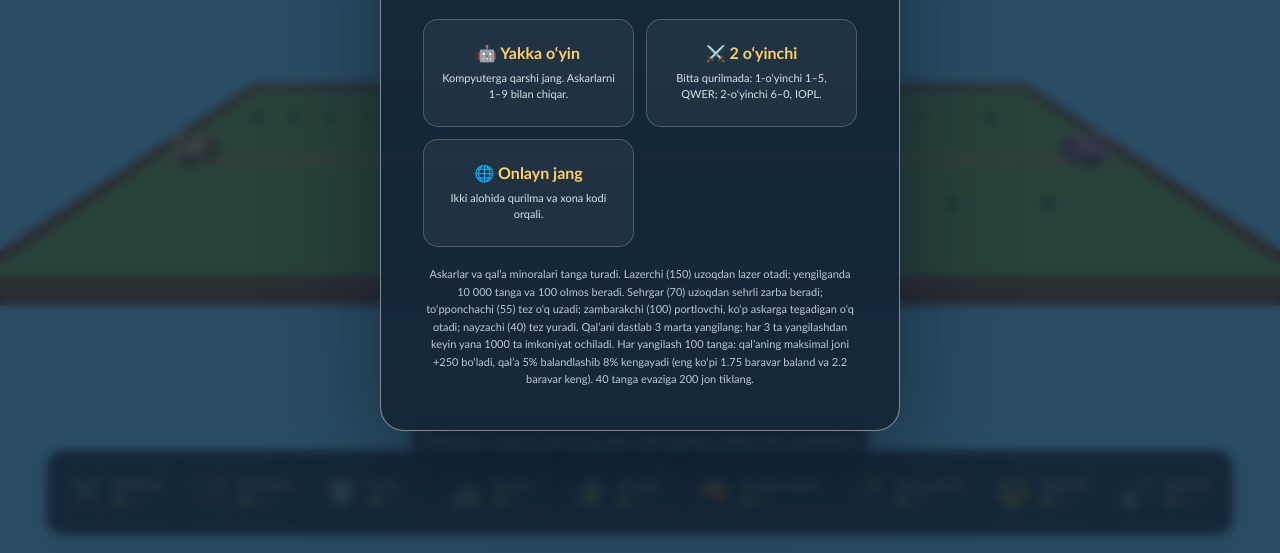
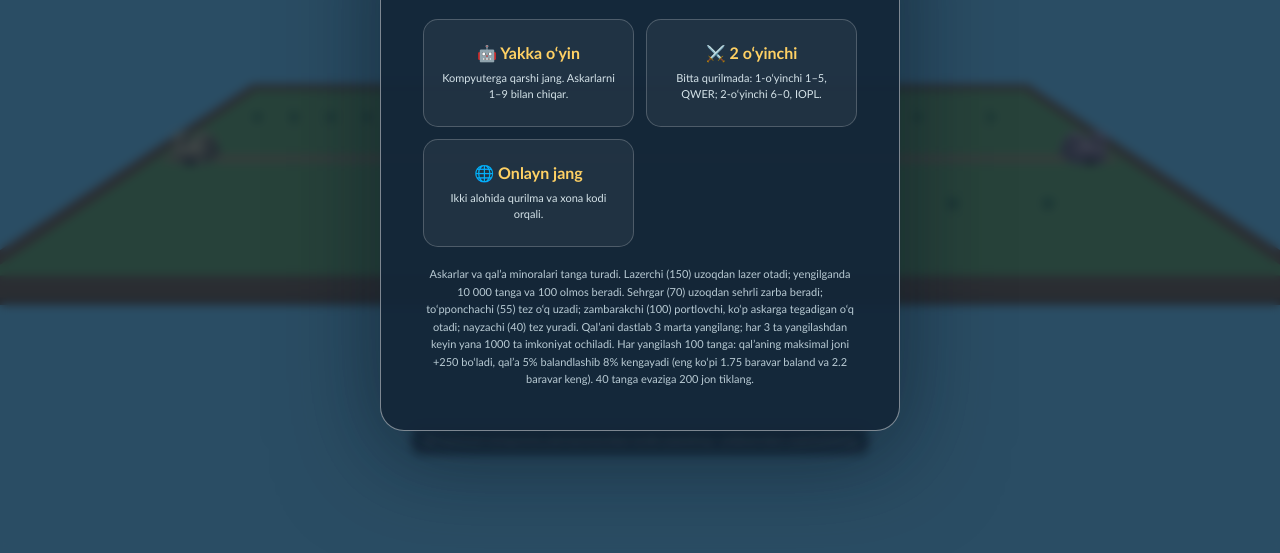
Before and after one commit to hamrayevaguljahon50-ux/qal-a, a website: page index.html in a window 1280 px wide. Shown: the part 247-800 px from the top of the page. Drawn offline with Linux system fonts and the light colour scheme; animation ran at ten frames a second.

Commit message:
Update index.html

```diff
--- a/index.html
+++ b/index.html
@@ -321,18 +321,6 @@
       <button class="castle-action" data-castle-action="heal" data-side="enemy" title="Qal'aga 200 jon qo‘shish">❤️ +200 · 40🪙</button>
     </div>
   </section>
-  <aside class="help" id="help"><strong>Vazifa:</strong> askar chiqarib dushman qal'asini yeng!<br><strong>Mukofot:</strong> har bir yengilgan dushman uchun tanga, g'alabada +10 tanga, +10 zanjir va +10 olmos. Klaviaturada 1–9 bilan askar chiqarish mumkin.</aside>
-  <nav class="bottom" id="solo-controls" aria-label="Askarlar">
-    <button class="unit" data-unit="swordsman" data-side="player"><span class="key">1</span><span class="emoji">⚔️</span><span><span class="name">Qilichboz</span><span class="cost">🪙 25</span></span></button>
-    <button class="unit" data-unit="archer" data-side="player"><span class="key">2</span><span class="emoji">🏹</span><span><span class="name">Kamonchi</span><span class="cost">🪙 40</span></span></button>
-    <button class="unit" data-unit="knight" data-side="player"><span class="key">3</span><span class="emoji">🛡️</span><span><span class="name">Ritsar</span><span class="cost">🪙 65</span></span></button>
-    <button class="unit" data-unit="tower" data-side="player"><span class="key">4</span><span class="emoji">🏰</span><span><span class="name">Minora</span><span class="cost">🪙 50</span></span></button>
-    <button class="unit" data-unit="mage" data-side="player"><span class="key">5</span><span class="emoji">🧙</span><span><span class="name">Sehrgar</span><span class="cost">🪙 70</span></span></button>
-    <button class="unit" data-unit="pistol" data-side="player"><span class="key">6</span><span class="emoji">🔫</span><span><span class="name">To‘pponchachi</span><span class="cost">🪙 55</span></span></button>
-    <button class="unit" data-unit="cannon" data-side="player"><span class="key">7</span><span class="emoji">💣</span><span><span class="name">Zambarakchi</span><span class="cost">🪙 100</span></span></button>
-    <button class="unit" data-unit="spearman" data-side="player"><span class="key">8</span><span class="emoji">🔱</span><span><span class="name">Nayzachi</span><span class="cost">🪙 40</span></span></button>
-    <button class="unit" data-unit="laser" data-side="player"><span class="key">9</span><span class="emoji">🔦</span><span><span class="name">Lazerchi</span><span class="cost">🪙 150</span></span></button>
-  </nav>
   <section class="duel-controls" id="duel-controls" aria-label="Ikki o‘yinchi askar boshqaruvi">
     <nav class="duel-team" aria-label="1-o‘yinchi">
       <h2>1-O‘YINCHI · 1–5, Q W E R</h2>
```
